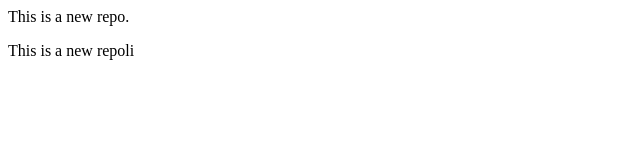
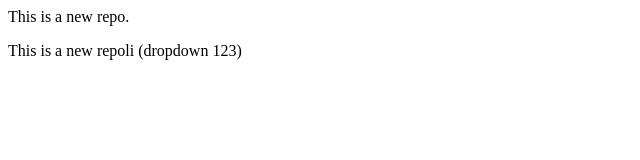
Before and after one commit to herry-077/local-repo, a plain HTML site: page localrepo/index.html in a window 1280 px wide. Shown: the whole page, without its empty margins (0-640 px from the left). Drawn offline with Linux system fonts and the light colour scheme.

Commit message:
new change

```diff
--- a/localrepo/index.html
+++ b/localrepo/index.html
@@ -1,2 +1,2 @@
 <P> This is a new repo.</P>
-<P> This is a new repoli
+<P> This is a new repoli (dropdown 123)</P>
```
